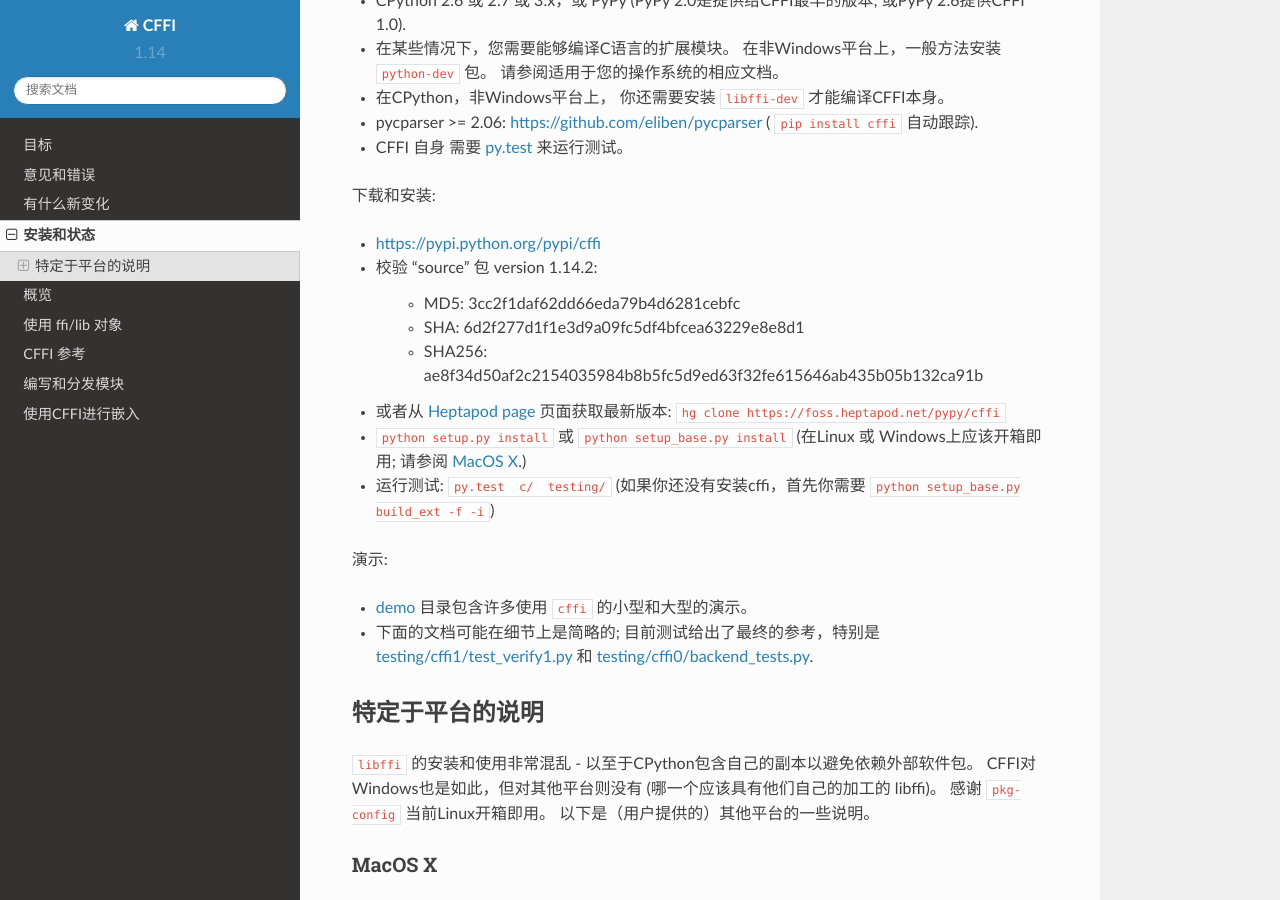
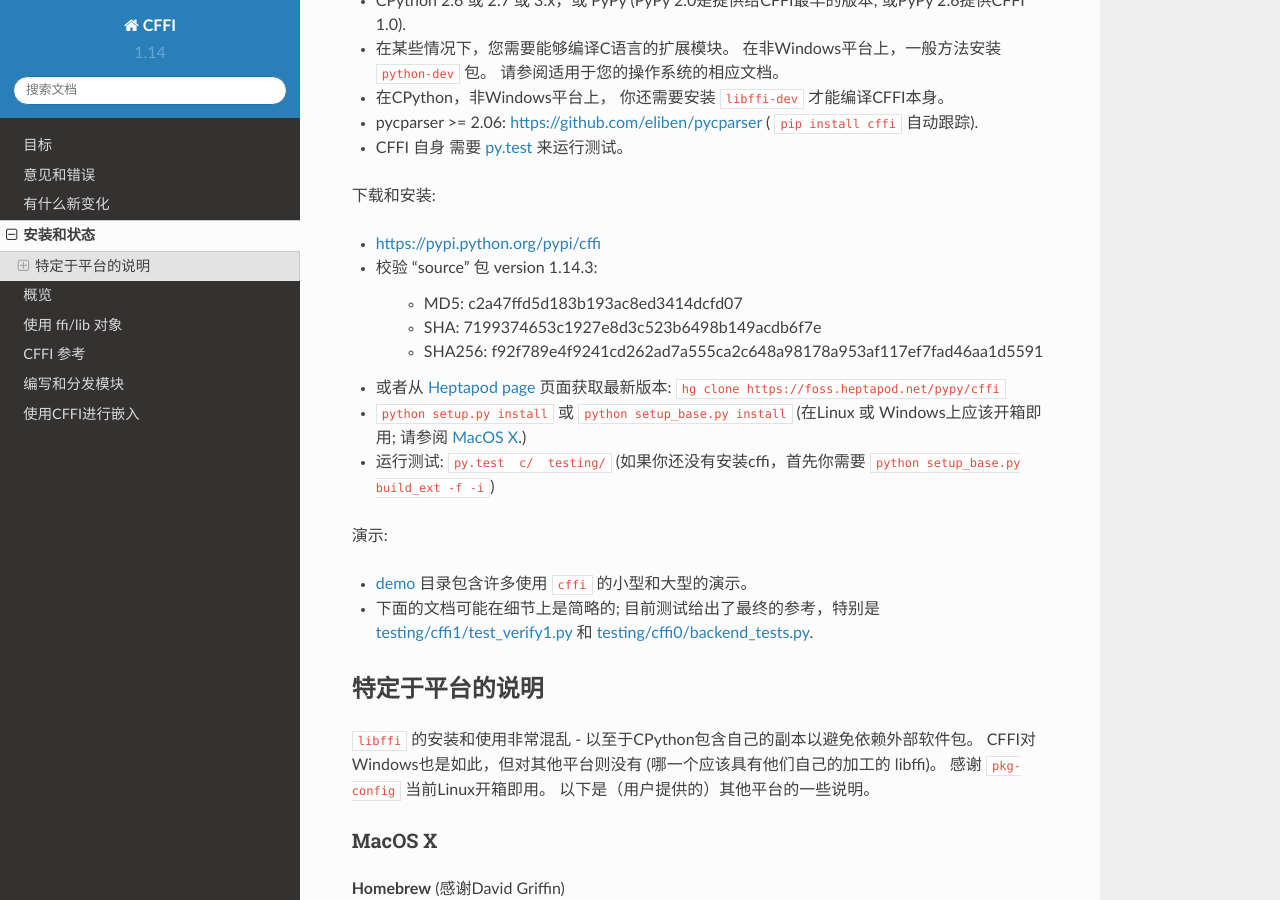
Before and after one commit to JairoGuo/CFFI-Docs-ZH-CN, a Sphinx documentation site: the page built from doc/source/installation.rst, in a window 1280 px wide and 900 px high, scrolled down 660 px. Built offline with Sphinx 7.4.7 and the Read the Docs theme 2.0.0, drawn with Linux system fonts in a browser that asks for light colours.

Commit message:
Update 1.14.3

```diff
--- a/doc/source/conf.py
+++ b/doc/source/conf.py
@@ -47,7 +47,7 @@
 # The short X.Y version.
 version = '1.14'
 # The full version, including alpha/beta/rc tags.
-release = '1.14.2'
+release = '1.14.3'
 
 # The language for content autogenerated by Sphinx. Refer to documentation
 # for a list of supported languages.
--- a/doc/source/installation.rst
+++ b/doc/source/installation.rst
@@ -40,13 +40,13 @@
 
 * https://pypi.python.org/pypi/cffi
 
-* 校验 "source" 包 version 1.14.2:
+* 校验 "source" 包 version 1.14.3:
 
-   - MD5: 3cc2f1daf62dd66eda79b4d6281cebfc
+   - MD5: c2a47ffd5d183b193ac8ed3414dcfd07
 
-   - SHA: 6d2f277d1f1e3d9a09fc5df4bfcea63229e8e8d1
+   - SHA: 7199374653c1927e8d3c523b6498b149acdb6f7e
 
-   - SHA256: ae8f34d50af2c2154035984b8b5fc5d9ed63f32fe615646ab435b05b132ca91b
+   - SHA256: f92f789e4f9241cd262ad7a555ca2c648a98178a953af117ef7fad46aa1d5591
 
 * 或者从 `Heptapod page`_ 页面获取最新版本:
   ``hg clone https://foss.heptapod.net/pypy/cffi``
```
